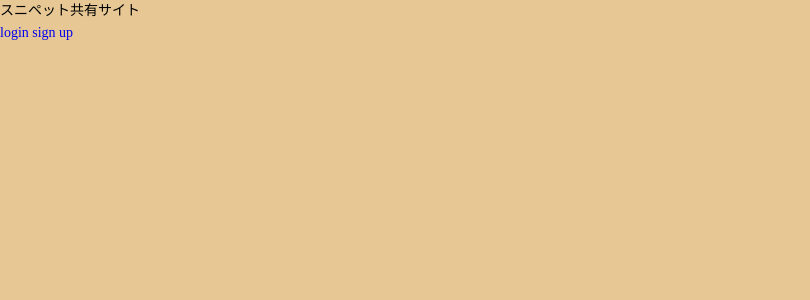
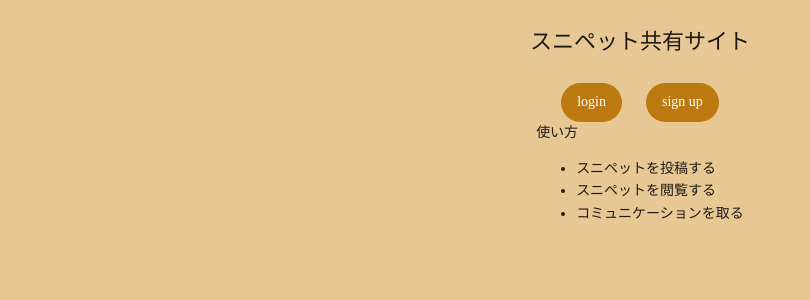
Before and after one commit to takuyaEngineer/snippetsApp, a Django app: page / in a window 1280 px wide. Shown: the top 300 px of the page, without its empty margins (0-810 px from the left). Run offline with Django 4.2, Linux system fonts and the light colour scheme; style sheets or scripts are compiled from the project's sources; some libraries are stand-ins or nearby versions; some web fonts are replaced.

Commit message:
fix topのスタイルを修正

```diff
--- a/frontend/sass/base/base.scss
+++ b/frontend/sass/base/base.scss
@@ -30,6 +30,7 @@ body {
     font-family: "Noto Sans JP";
     line-height: 1.6;
     background-color: colors(main_4);
+    color: colors(black_87);
 }
 
 p {
--- a/frontend/sass/function/basic.scss
+++ b/frontend/sass/function/basic.scss
@@ -1,15 +1,15 @@
 @charset 'utf-8';
 
 $colors: (
+    white:#fff,
+    white_50:rgb(255, 255, 255, 0.5),
     gray:#f6f6f6,
     black_87:rgba(0, 0, 0, 0.87),
     black_60:rgba(0, 0, 0, 0.60),
     black_38:rgba(0, 0, 0, 0.38),
-    white:#fff,
-    white_50:rgb(255, 255, 255, 0.5),
-    main:#025939,
-    main_2:#027333,
-    main_3:#03A63C,
+    main:rgb(188, 121, 15),
+    main_2:rgba(226, 186, 123, 0.796),
+    main_3:rgba(226, 186, 123, 0.796),
     main_4: rgba(226, 186, 123, 0.796),
     accent:#012340,
     accent_2:#01234199,
--- /dev/null
+++ b/frontend/sass/layout/l_layout.scss
@@ -0,0 +1,19 @@
+@charset 'utf-8';
+
+
+.l_layout_center {
+    display: flex;
+    flex-direction: column;
+    align-items: center;
+
+    @include mq(pc) {
+        max-width: 120rem;
+        padding: 2.4rem;
+        margin-right: auto;
+        margin-left: auto;
+    }
+
+    @include mq(sp) {
+        padding: 1.6rem;
+    }
+}
--- /dev/null
+++ b/frontend/sass/module/link.scss
@@ -0,0 +1,9 @@
+@charset 'utf-8';
+
+
+.button_link {
+    color: colors(white);
+    background-color: colors(main);
+    padding: .8rem 1.6rem;
+    border-radius: 100rem;
+}
--- /dev/null
+++ b/frontend/sass/page/top.scss
@@ -0,0 +1,10 @@
+@charset 'utf-8';
+
+
+.top_page {
+
+    .button_area {
+        display: flex;
+        gap: 2.4rem;
+    }
+}
--- a/frontend/sass/style.scss
+++ b/frontend/sass/style.scss
@@ -1,15 +1,20 @@
 @charset 'utf-8';
 
 // function
-@import "function/basic.scss";
+@import "./function/basic.scss";
 
 // base
-@import "base/normalize.scss";
-@import "base/base.scss";
+@import "./base/normalize.scss";
+@import "./base/base.scss";
 
+// layout
+@import "./layout/l_layout.scss";
 
 // utility
-@import "utility/utility.scss";
+@import "./utility/utility.scss";
 
 // module
-// @import "./module/";
+@import "./module/link.scss";
+
+// page
+@import "./page/top.scss";
--- a/frontend/sass/utility/utility.scss
+++ b/frontend/sass/utility/utility.scss
@@ -1 +1,10 @@
 @charset 'utf-8';
+
+
+.title_22 {
+    font-size: 2.2rem;
+}
+
+.mt_24 {
+    margin-top: 2.4rem;
+}
--- /dev/null
+++ b/templates/components/link/button_link.html
@@ -0,0 +1 @@
+<a class="button_link {{class}}" href="{% url url %}">{{text}}</a>
--- a/templates/top/index.html
+++ b/templates/top/index.html
@@ -3,9 +3,29 @@
 {% block title %}スニペット共有サイト{% endblock title %}
 
 {% block body %}
-<h1>スニペット共有サイト</h1>
-<div>
-    <a href={% url "login/index" %}>login</a>
-    <a href={% url "signup/email/check" %}>sign up</a>
+<div class="l_layout_center top_page">
+    <h1 class="title_22">スニペット共有サイト</h1>
+    <div class="mt_24 button_area">
+        {% with url="login/index" text="login" %}
+            {% include "components/link/button_link.html" %}
+        {% endwith %}
+        {% with url="signup/email/check" text="sign up" %}
+            {% include "components/link/button_link.html" %}
+        {% endwith %}
+    </div>
+    <div>
+        <h2>使い方</h2>
+        <ul>
+            <li>
+                <h3>スニペットを投稿する</h3>
+            </li>
+            <li>
+                <h3>スニペットを閲覧する</h3>
+            </li>
+            <li>
+                <h3>コミュニケーションを取る</h3>
+            </li>
+        </ul>
+    </div>
 </div>
 {% endblock body %}
```
